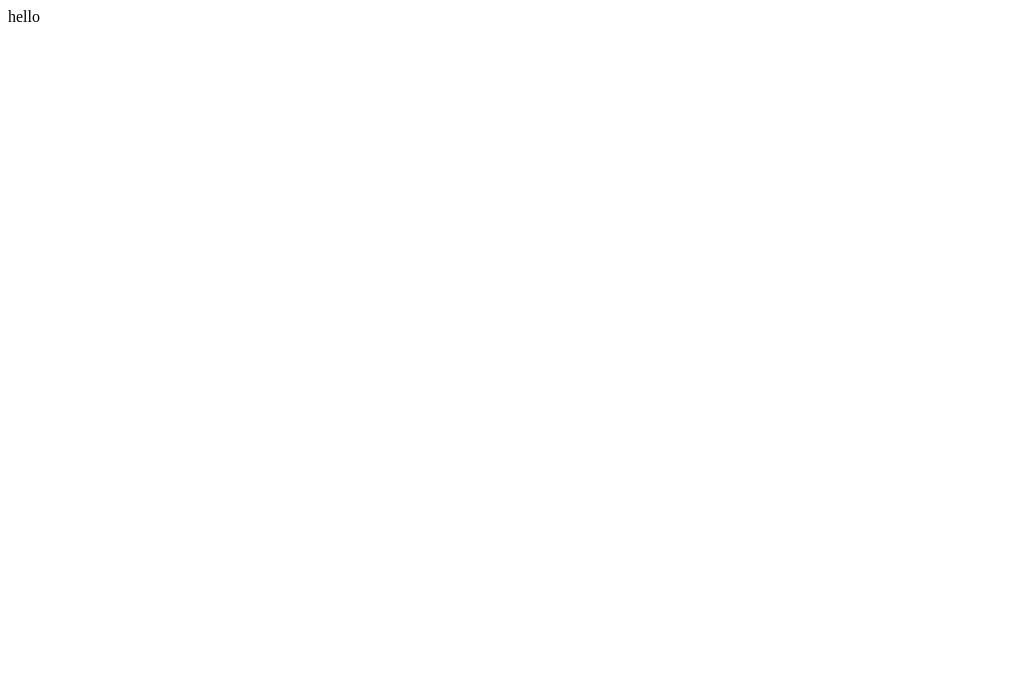
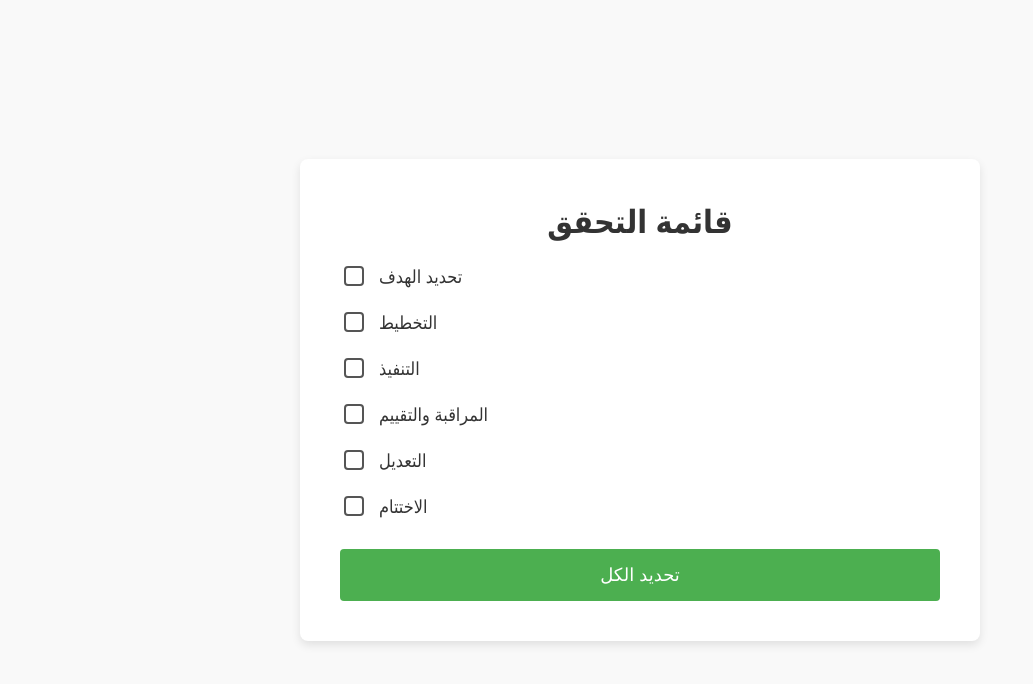
Before and after one commit to mr-pofa/mr-pofa.github.io, a plain HTML site: page index.html in a window 1280 px wide. Shown: the whole page, without its empty margins (0-1033 px from the left). Drawn offline with Linux system fonts and the light colour scheme.

Commit message:
Update index.html

```diff
--- a/index.html
+++ b/index.html
@@ -1 +1,147 @@
-hello
+<!DOCTYPE html>
+<html lang="ar">
+<head>
+  <meta charset="UTF-8">
+  <meta name="viewport" content="width=device-width, initial-scale=1.0">
+  <title>قائمة التحقق</title>
+  <style>
+    body {
+      font-family: 'Segoe UI', Tahoma, Geneva, Verdana, sans-serif;
+      background-color: #f9f9f9;
+      margin: 0;
+      padding: 0;
+      display: flex;
+      justify-content: center;
+      align-items: center;
+      height: 100vh;
+    }
+
+    .checklist {
+      width: 90%;
+      max-width: 600px;
+      background-color: #ffffff;
+      padding: 40px;
+      border-radius: 8px;
+      box-shadow: 0 4px 10px rgba(0,0,0,0.1);
+    }
+
+    h1 {
+      color: #333333;
+      text-align: center;
+      margin-top: 0;
+    }
+
+    ul {
+      list-style: none;
+      padding: 0;
+    }
+
+    li {
+      margin-bottom: 20px;
+      display: flex;
+      align-items: center;
+    }
+
+    input[type="checkbox"] {
+      margin-right: 15px;
+      appearance: none;
+      width: 20px;
+      height: 20px;
+      border: 2px solid #555555;
+      border-radius: 4px;
+      cursor: pointer;
+    }
+
+    input[type="checkbox"]:checked {
+      background-color: #4CAF50;
+      border-color: #4CAF50;
+    }
+
+    label {
+      font-size: 18px;
+      color: #333333;
+      transition: color 0.3s ease;
+    }
+
+    label:hover {
+      color: #4CAF50;
+    }
+
+    #toggleAll {
+      display: block;
+      width: 100%;
+      padding: 15px 0;
+      margin-top: 30px;
+      background-color: #4CAF50;
+      color: #ffffff;
+      border: none;
+      border-radius: 4px;
+      cursor: pointer;
+      font-size: 18px;
+      transition: background-color 0.3s ease;
+    }
+
+    #toggleAll:hover {
+      background-color: #45a049;
+    }
+  </style>
+</head>
+<body>
+  <div class="checklist">
+    <h1>قائمة التحقق</h1>
+    <ul id="tasks-list">
+      <li><input type="checkbox" id="task1"><label for="task1">تحديد الهدف</label></li>
+      <li><input type="checkbox" id="task2"><label for="task2">التخطيط</label></li>
+      <li><input type="checkbox" id="task3"><label for="task3">التنفيذ</label></li>
+      <li><input type="checkbox" id="task4"><label for="task4">المراقبة والتقييم</label></li>
+      <li><input type="checkbox" id="task5"><label for="task5">التعديل</label></li>
+      <li><input type="checkbox" id="task6"><label for="task6">الاختتام</label></li>
+    </ul>
+    <button id="toggleAll">تحديد الكل</button>
+  </div>
+  <script>
+    document.addEventListener("DOMContentLoaded", function() {
+      const tasksList = document.getElementById('tasks-list');
+      const checkboxes = tasksList.querySelectorAll('input[type="checkbox"]');
+      const toggleAllButton = document.getElementById('toggleAll');
+
+      // Update checkboxes state from localStorage
+      for (let i = 0; i < checkboxes.length; i++) {
+        const checkbox = checkboxes[i];
+        const checkboxId = checkbox.id;
+        const isChecked = localStorage.getItem(checkboxId) === 'true';
+        checkbox.checked = isChecked;
+        if (isChecked) {
+          checkbox.nextElementSibling.style.textDecoration = 'line-through';
+        }
+      }
+
+      // Add change event listener to checkboxes
+      checkboxes.forEach(function(checkbox) {
+        checkbox.addEventListener('change', function() {
+          const label = this.nextElementSibling;
+          if (this.checked) {
+            label.style.textDecoration = 'line-through';
+          } else {
+            label.style.textDecoration = 'none';
+          }
+          localStorage.setItem(this.id, this.checked);
+          // Send checkbox state to other device using your preferred method (e.g., AJAX request to server)
+        });
+      });
+
+      // Add click event listener to toggle all button
+      toggleAllButton.addEventListener('click', function() {
+        const toggleAllChecked = this.textContent === 'تحديد الكل';
+        checkboxes.forEach(function(checkbox) {
+          checkbox.checked = toggleAllChecked;
+          checkbox.nextElementSibling.style.textDecoration = toggleAllChecked ? 'line-through' : 'none';
+          localStorage.setItem(checkbox.id, toggleAllChecked);
+          // Send checkbox state to other device using your preferred method (e.g., AJAX request to server)
+        });
+        this.textContent = toggleAllChecked ? 'إلغاء تحديد الكل' : 'تحديد الكل';
+      });
+    });
+  </script>
+</body>
+</html>
```
